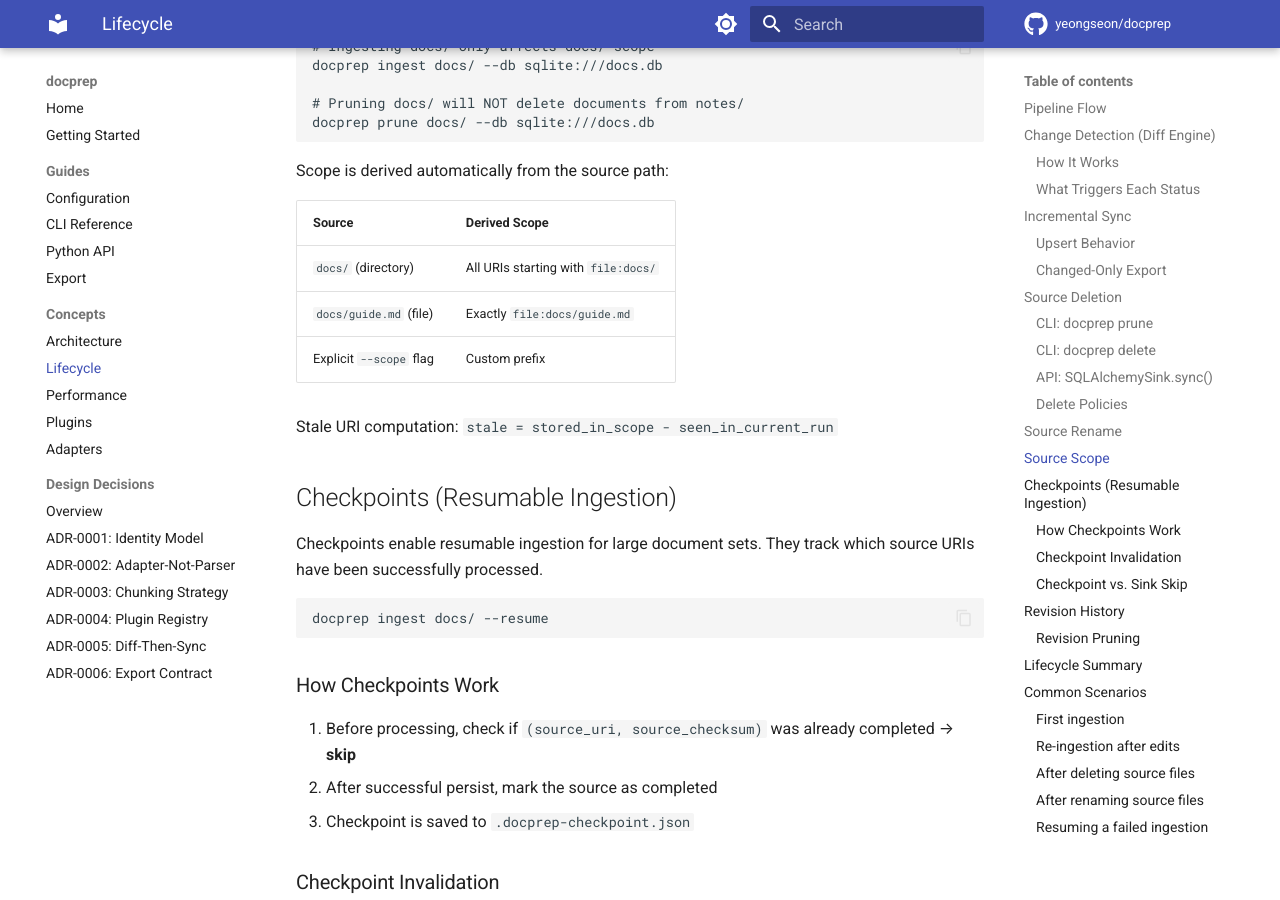
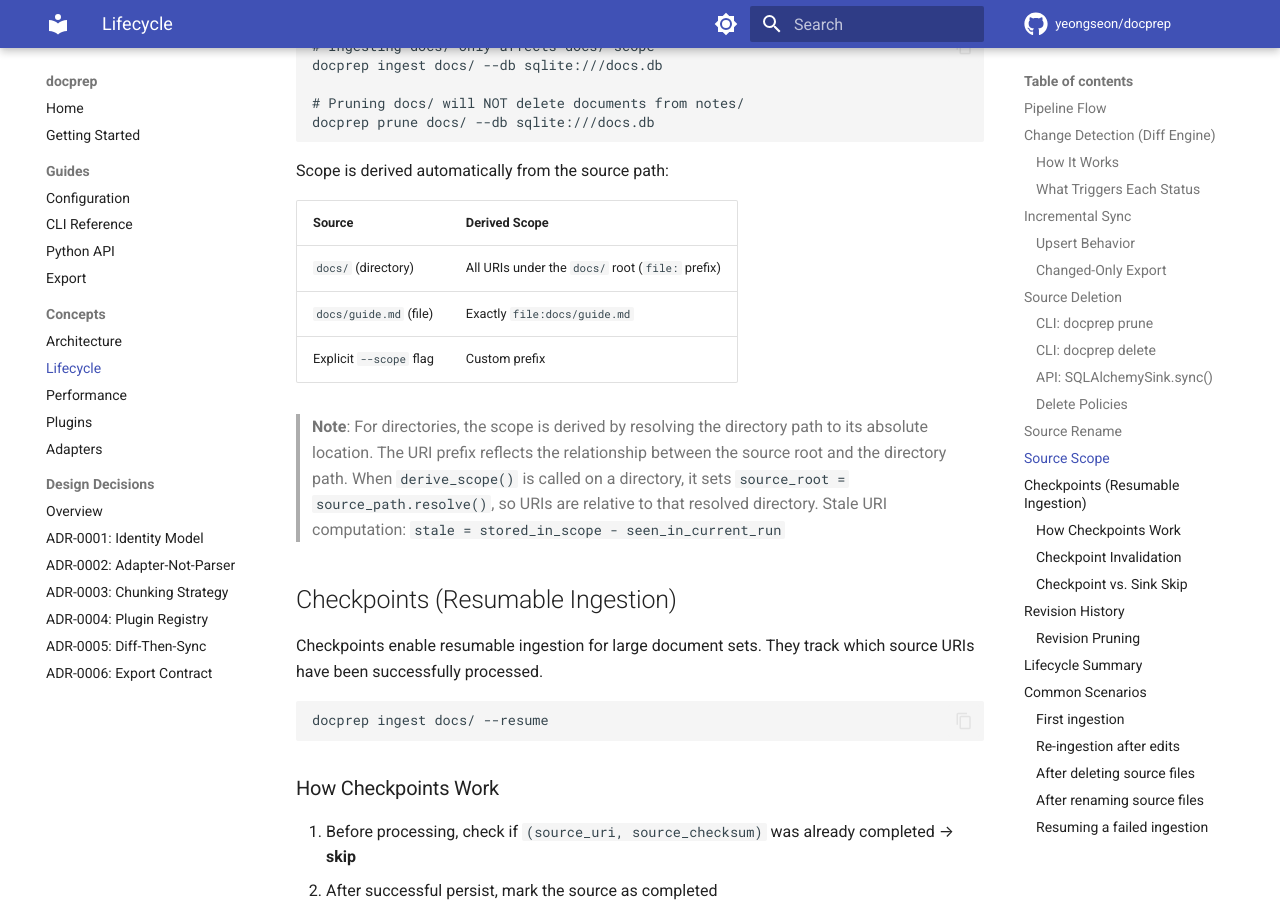
Before and after one commit to yeongseon/docprep, an MkDocs documentation site: the page built from docs/lifecycle.md, in a window 1280 px wide and 900 px high, scrolled down 4279 px. Built offline with MkDocs 1.6.1 and Material for MkDocs 9.7.7, drawn with Linux system fonts in a browser that asks for light colours; comment, search, counter and statistics services are not loaded.

```diff
--- a/docs/lifecycle.md
+++ b/docs/lifecycle.md
@@ -167,10 +167,11 @@ Scope is derived automatically from the source path:
 
 | Source | Derived Scope |
 |--------|--------------|
-| `docs/` (directory) | All URIs starting with `file:docs/` |
+| `docs/` (directory) | All URIs under the `docs/` root (`file:` prefix) |
 | `docs/guide.md` (file) | Exactly `file:docs/guide.md` |
 | Explicit `--scope` flag | Custom prefix |
 
+> **Note**: For directories, the scope is derived by resolving the directory path to its absolute location. The URI prefix reflects the relationship between the source root and the directory path. When `derive_scope()` is called on a directory, it sets `source_root = source_path.resolve()`, so URIs are relative to that resolved directory.
 Stale URI computation: `stale = stored_in_scope - seen_in_current_run`
 
 ## Checkpoints (Resumable Ingestion)
--- a/pyproject.toml
+++ b/pyproject.toml
@@ -24,8 +24,6 @@ classifiers = [
 ]
 
 dependencies = [
-    "markdown-it-py>=3.0,<4.0",
-    "mdit-py-plugins>=0.4,<1.0",
     "python-frontmatter>=1.1,<2.0",
     "sqlalchemy>=2.0,<3.0",
     "tomli>=2.0,<3.0; python_version < '3.11'",
```
Also changed, not shown: docs/architecture.md (+1 -1 lines).
